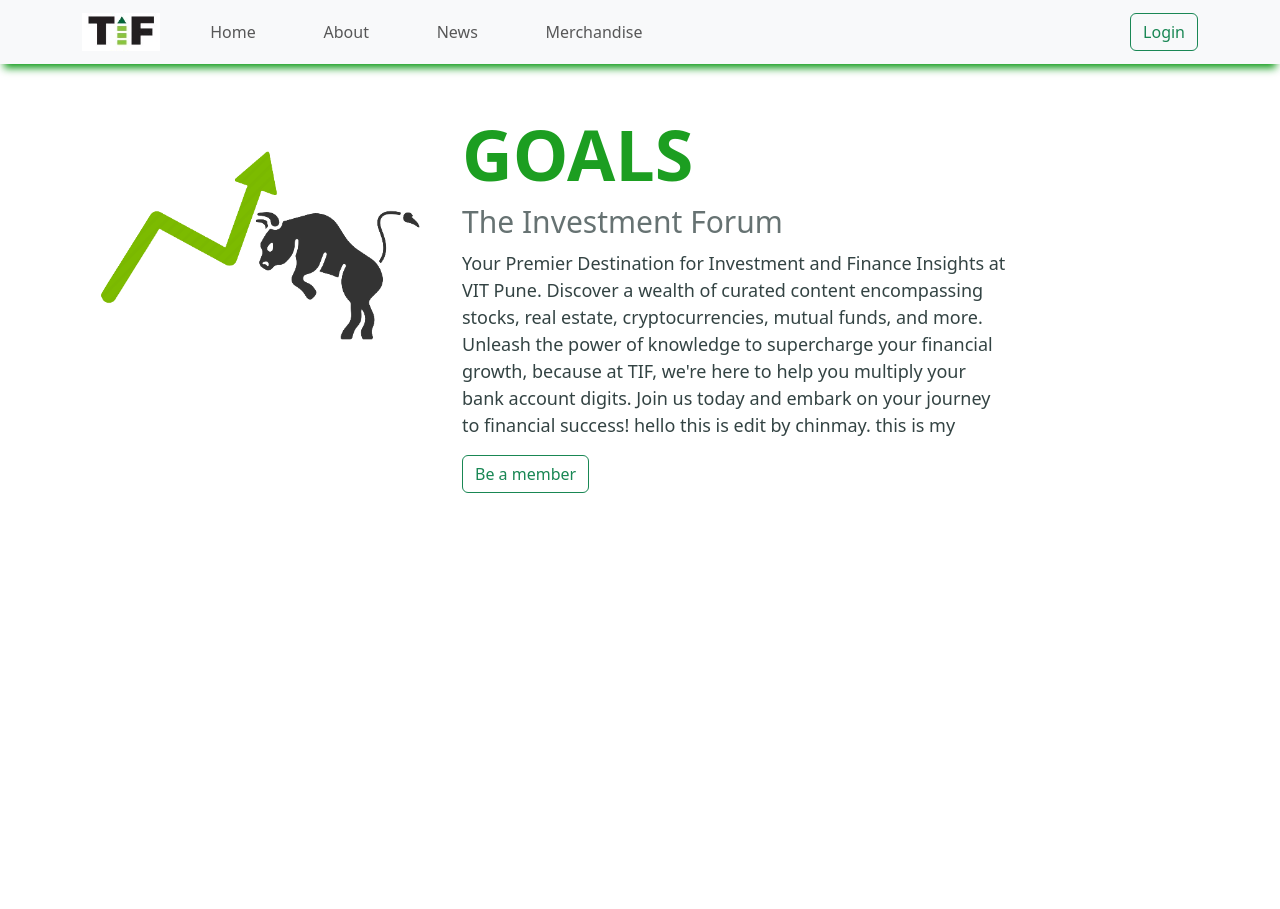
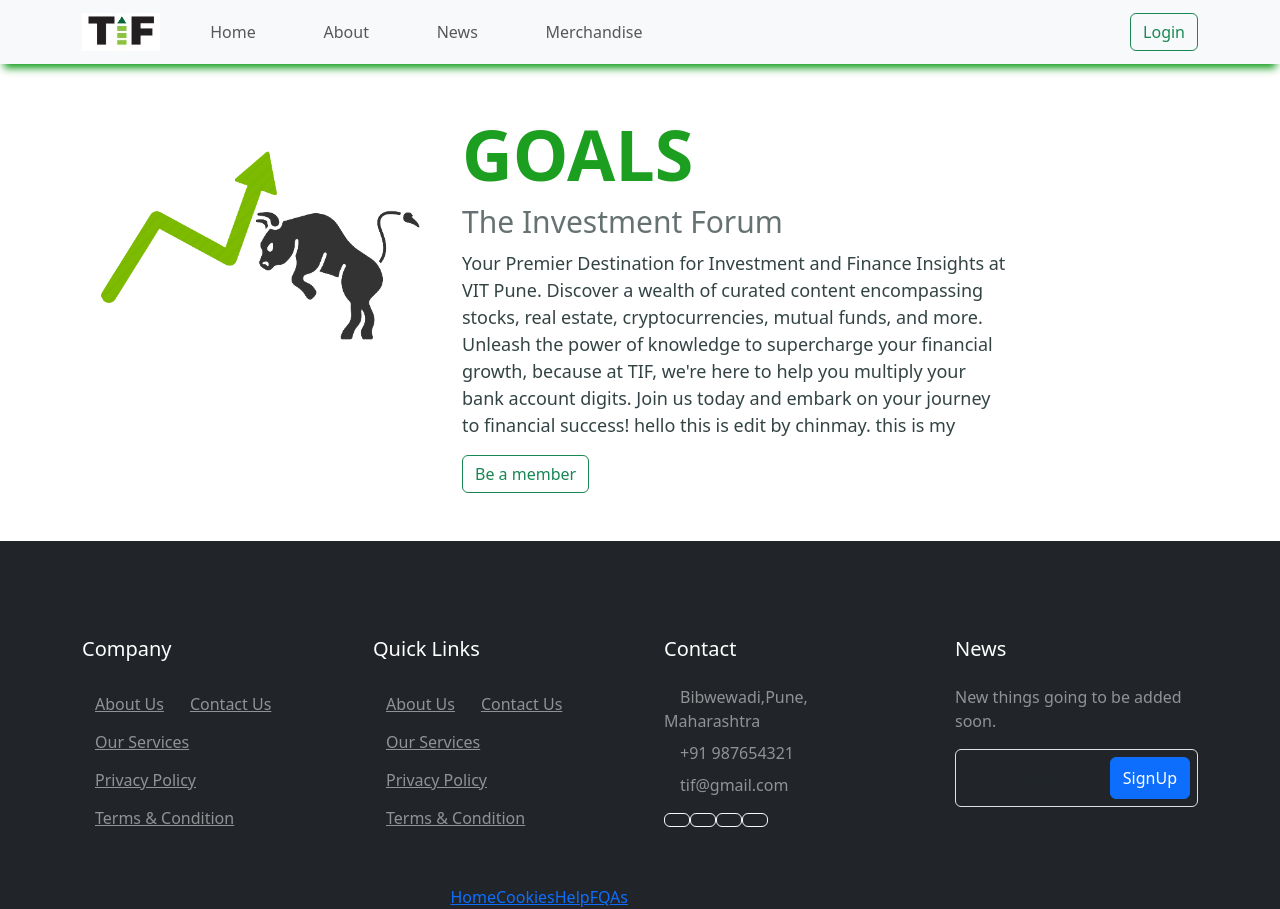
Before and after one commit to sahishpandav/TIF, a React (Create React App) app: page / in a window 1280 px wide. Before the commit the page ends 800 px from the top, so only its background shows below. Built offline with nearby package versions, Linux system fonts and the light colour scheme.

Commit message:
footer is added

```diff
--- a/src/App.js
+++ b/src/App.js
@@ -1,10 +1,12 @@
 import Navbar from "./components/Navbar";
 import Homepage from "./components/Homepage";
+import Footer from "./components/Footer";
 function App() {
   return (
    <>
     <Navbar/>
     <Homepage/>
+    <Footer/>
    </>
   );
 }
--- /dev/null
+++ b/src/components/Footer.js
@@ -0,0 +1,68 @@
+import React from 'react';
+
+function Footer(props) {
+    return (
+        <div>
+            <div className="container-fluid bg-dark text-white-50 footer pt-5 mt-5 wow fadeIn" data-wow-delay="0.1s">
+                <div className="container py-5">
+                    <div className="row g-5">
+                        <div className="col-lg-3 col-md-6">
+                            <h5 className="text-white mb-4">Company</h5>
+                            <a className="btn btn-link text-white-50" href="">About Us</a>
+                            <a className="btn btn-link text-white-50" href="">Contact Us</a>
+                            <a className="btn btn-link text-white-50" href="">Our Services</a>
+                            <a className="btn btn-link text-white-50" href="">Privacy Policy</a>
+                            <a className="btn btn-link text-white-50" href="">Terms & Condition</a>
+                        </div>
+                        <div className="col-lg-3 col-md-6">
+                            <h5 className="text-white mb-4">Quick Links</h5>
+                            <a className="btn btn-link text-white-50" href="">About Us</a>
+                            <a className="btn btn-link text-white-50" href="">Contact Us</a>
+                            <a className="btn btn-link text-white-50" href="">Our Services</a>
+                            <a className="btn btn-link text-white-50" href="">Privacy Policy</a>
+                            <a className="btn btn-link text-white-50" href="">Terms & Condition</a>
+                        </div>
+                        <div className="col-lg-3 col-md-6">
+                            <h5 className="text-white mb-4">Contact</h5>
+                            <p className="mb-2"><i className="fa fa-map-marker-alt me-3"></i>Bibwewadi,Pune, Maharashtra</p>
+                            <p className="mb-2"><i className="fa fa-phone-alt me-3"></i>+91 987654321</p>
+                            <p className="mb-2"><i className="fa fa-envelope me-3"></i>tif@gmail.com</p>
+                            <div className="d-flex pt-2">
+                                <a className="btn btn-outline-light btn-social" href=""><i className="fab fa-twitter"></i></a>
+                                <a className="btn btn-outline-light btn-social" href=""><i className="fab fa-facebook-f"></i></a>
+                                <a className="btn btn-outline-light btn-social" href=""><i className="fab fa-youtube"></i></a>
+                                <a className="btn btn-outline-light btn-social" href=""><i className="fab fa-linkedin-in"></i></a>
+                            </div>
+                        </div>
+                        <div className="col-lg-3 col-md-6">
+                            <h5 className="text-white mb-4">News</h5>
+                            <p>New things going to be added soon.</p>
+                            <div className="position-relative mx-auto">
+                                <input className="form-control bg-transparent w-100 py-3 ps-4 pe-5" type="text" placeholder="Your email"></input>
+                                    <button type="button" className="btn btn-primary py-2 position-absolute top-0 end-0 mt-2 me-2">SignUp</button>
+                            </div>
+                        </div>
+                    </div>
+                </div>
+                <div className="container">
+                    <div className="copyright">
+                        <div className="row">
+
+                            <div className="col-md-6 text-center text-md-end">
+                                <div className="footer-menu">
+                                    <a href="">Home</a>
+                                    <a href="">Cookies</a>
+                                    <a href="">Help</a>
+                                    <a href="">FQAs</a>
+                                </div>
+                            </div>
+                        </div>
+                    </div>
+                </div>
+            </div>
+
+        </div>
+    );
+}
+
+export default Footer;
--- a/src/css/Navbar.css
+++ b/src/css/Navbar.css
@@ -1,7 +1,7 @@
 /* Navbar.css */
 
 /* Use the Navbar- prefix for class names */
-
+/* used main logo images */
 .Navbar-logo{
   height: 38px;
 }
```
